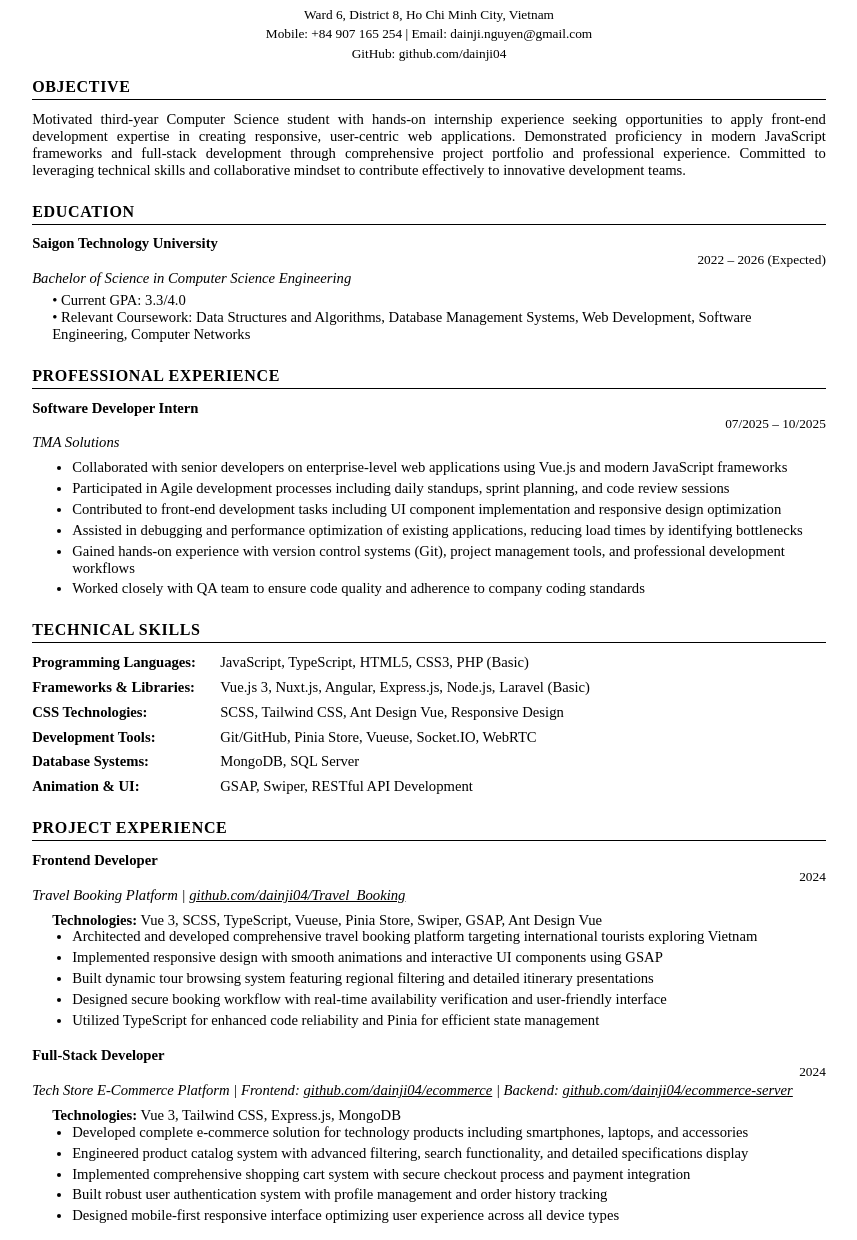
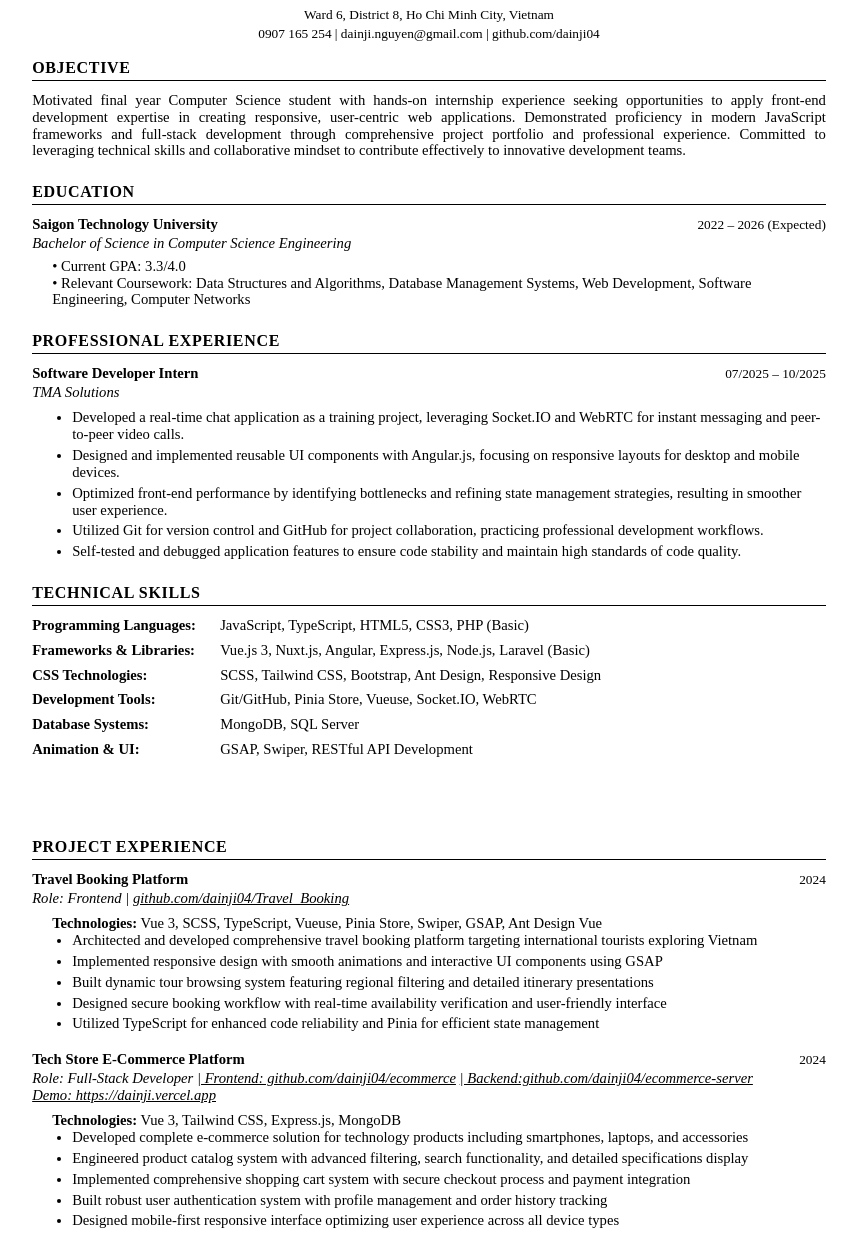
Before and after one commit to dainji04/Cover-Letter, a plain HTML site: page index.html in a window 1280 px wide. Shown: the part 28-1268 px from the top of the page, without its empty margins (211-1068 px from the left). Drawn offline with Linux system fonts and the light colour scheme.

Commit message:
add toeic 615

```diff
--- a/index.html
+++ b/index.html
@@ -1,7 +1,7 @@
 <!DOCTYPE html>
 <html>
   <head>
-    <meta charset="UTF-8">
+    <meta charset="UTF-8" />
     <title>CV - Nguyen Cuong Dai</title>
     <style>
       @page {
@@ -10,7 +10,7 @@
       }
 
       body {
-            font-family: 'Times New Roman', serif;
+        font-family: "Times New Roman", serif;
         font-size: 11pt;
         line-height: 1.15;
         color: #000;
@@ -131,7 +131,7 @@
 
       .skill-content {
         display: inline-block;
-            <!-- width: calc(100% - 130pt); -->
+        /* <!-- width: calc(100% - 130pt); --> */
       }
 
       /* Summary - Harvard Format */
@@ -147,11 +147,10 @@
         text-decoration: underline;
       }
 
-        /* Clear floats */
-        .clearfix::after {
-            content: "";
-            display: table;
-            clear: both;
+      .clearfix {
+        display: flex;
+        justify-content: space-between;
+        align-items: center;
       }
     </style>
   </head>
@@ -160,16 +159,26 @@
       <!-- HEADER -->
       <div class="header">
         <div class="name">NGUYEN CUONG DAI</div>
-            <div class="contact-line">Ward 6, District 8, Ho Chi Minh City, Vietnam</div>
-            <div class="contact-line">Mobile: +84 907 165 254 | Email: dainji.nguyen@gmail.com</div>
-            <div class="contact-line">GitHub: github.com/dainji04</div>
+        <div class="contact-line">
+          Ward 6, District 8, Ho Chi Minh City, Vietnam
+        </div>
+        <div class="contact-line">
+          0907 165 254 | dainji.nguyen@gmail.com | github.com/dainji04
+        </div>
       </div>
 
       <!-- OBJECTIVE/SUMMARY -->
       <div class="section">
         <div class="section-title">OBJECTIVE</div>
         <div class="summary">
-                Motivated third-year Computer Science student with hands-on internship experience seeking opportunities to apply front-end development expertise in creating responsive, user-centric web applications. Demonstrated proficiency in modern JavaScript frameworks and full-stack development through comprehensive project portfolio and professional experience. Committed to leveraging technical skills and collaborative mindset to contribute effectively to innovative development teams.
+          Motivated final year Computer Science student with hands-on internship
+          experience seeking opportunities to apply front-end development
+          expertise in creating responsive, user-centric web applications.
+          Demonstrated proficiency in modern JavaScript frameworks and
+          full-stack development through comprehensive project portfolio and
+          professional experience. Committed to leveraging technical skills and
+          collaborative mindset to contribute effectively to innovative
+          development teams.
         </div>
       </div>
 
@@ -181,10 +190,14 @@
             <div class="institution">Saigon Technology University</div>
             <div class="date-location">2022 – 2026 (Expected)</div>
           </div>
-                <div class="degree-info">Bachelor of Science in Computer Science Engineering</div>
+          <div class="degree-info">
+            Bachelor of Science in Computer Science Engineering
+          </div>
           <div class="education-details">
-                    • Current GPA: 3.3/4.0<br>
-                    • Relevant Coursework: Data Structures and Algorithms, Database Management Systems, Web Development, Software Engineering, Computer Networks
+            • Current GPA: 3.3/4.0<br />
+            • Relevant Coursework: Data Structures and Algorithms, Database
+            Management Systems, Web Development, Software Engineering, Computer
+            Networks
           </div>
         </div>
       </div>
@@ -201,12 +214,28 @@
           <div class="organization">TMA Solutions</div>
           <div class="description">
             <ul>
-                        <li>Collaborated with senior developers on enterprise-level web applications using Vue.js and modern JavaScript frameworks</li>
-                        <li>Participated in Agile development processes including daily standups, sprint planning, and code review sessions</li>
-                        <li>Contributed to front-end development tasks including UI component implementation and responsive design optimization</li>
-                        <li>Assisted in debugging and performance optimization of existing applications, reducing load times by identifying bottlenecks</li>
-                        <li>Gained hands-on experience with version control systems (Git), project management tools, and professional development workflows</li>
-                        <li>Worked closely with QA team to ensure code quality and adherence to company coding standards</li>
+              <li>
+                Developed a real-time chat application as a training project,
+                leveraging Socket.IO and WebRTC for instant messaging and
+                peer-to-peer video calls.
+              </li>
+              <li>
+                Designed and implemented reusable UI components with Angular.js,
+                focusing on responsive layouts for desktop and mobile devices.
+              </li>
+              <li>
+                Optimized front-end performance by identifying bottlenecks and
+                refining state management strategies, resulting in smoother user
+                experience.
+              </li>
+              <li>
+                Utilized Git for version control and GitHub for project
+                collaboration, practicing professional development workflows.
+              </li>
+              <li>
+                Self-tested and debugged application features to ensure code
+                stability and maintain high standards of code quality.
+              </li>
             </ul>
           </div>
         </div>
@@ -218,19 +247,29 @@
         <div class="skills-section">
           <div class="skill-category">
             <span class="skill-label">Programming Languages:</span>
-                    <span class="skill-content">JavaScript, TypeScript, HTML5, CSS3, PHP (Basic)</span>
+            <span class="skill-content"
+              >JavaScript, TypeScript, HTML5, CSS3, PHP (Basic)</span
+            >
           </div>
           <div class="skill-category">
             <span class="skill-label">Frameworks & Libraries:</span>
-                    <span class="skill-content">Vue.js 3, Nuxt.js, Angular, Express.js, Node.js, Laravel (Basic)</span>
+            <span class="skill-content"
+              >Vue.js 3, Nuxt.js, Angular, Express.js, Node.js, Laravel
+              (Basic)</span
+            >
           </div>
           <div class="skill-category">
             <span class="skill-label">CSS Technologies:</span>
-                    <span class="skill-content">SCSS, Tailwind CSS, Ant Design Vue, Responsive Design</span>
+            <span class="skill-content"
+              >SCSS, Tailwind CSS, Bootstrap, Ant Design, Responsive
+              Design</span
+            >
           </div>
           <div class="skill-category">
             <span class="skill-label">Development Tools:</span>
-                    <span class="skill-content">Git/GitHub, Pinia Store, Vueuse, Socket.IO, WebRTC</span>
+            <span class="skill-content"
+              >Git/GitHub, Pinia Store, Vueuse, Socket.IO, WebRTC</span
+            >
           </div>
           <div class="skill-category">
             <span class="skill-label">Database Systems:</span>
@@ -238,65 +277,129 @@
           </div>
           <div class="skill-category">
             <span class="skill-label">Animation & UI:</span>
-                    <span class="skill-content">GSAP, Swiper, RESTful API Development</span>
+            <span class="skill-content"
+              >GSAP, Swiper, RESTful API Development</span
+            >
           </div>
         </div>
       </div>
 
       <!-- PROJECT EXPERIENCE -->
-        <div class="section">
+      <div class="section" style="margin-top: 80px">
         <div class="section-title">PROJECT EXPERIENCE</div>
 
         <div class="experience-entry">
           <div class="clearfix">
-                    <div class="position-title">Frontend Developer</div>
+            <div class="position-title">Travel Booking Platform</div>
             <div class="date-location">2024</div>
           </div>
-                <div class="organization">Travel Booking Platform | <span class="link">github.com/dainji04/Travel_Booking</span></div>
+          <div class="organization">
+            Role: Frontend |
+            <span class="link">github.com/dainji04/Travel_Booking</span>
+          </div>
           <div class="description">
-                    <strong>Technologies:</strong> Vue 3, SCSS, TypeScript, Vueuse, Pinia Store, Swiper, GSAP, Ant Design Vue
+            <strong>Technologies:</strong> Vue 3, SCSS, TypeScript, Vueuse,
+            Pinia Store, Swiper, GSAP, Ant Design Vue
             <ul>
-                        <li>Architected and developed comprehensive travel booking platform targeting international tourists exploring Vietnam</li>
-                        <li>Implemented responsive design with smooth animations and interactive UI components using GSAP</li>
-                        <li>Built dynamic tour browsing system featuring regional filtering and detailed itinerary presentations</li>
-                        <li>Designed secure booking workflow with real-time availability verification and user-friendly interface</li>
-                        <li>Utilized TypeScript for enhanced code reliability and Pinia for efficient state management</li>
+              <li>
+                Architected and developed comprehensive travel booking platform
+                targeting international tourists exploring Vietnam
+              </li>
+              <li>
+                Implemented responsive design with smooth animations and
+                interactive UI components using GSAP
+              </li>
+              <li>
+                Built dynamic tour browsing system featuring regional filtering
+                and detailed itinerary presentations
+              </li>
+              <li>
+                Designed secure booking workflow with real-time availability
+                verification and user-friendly interface
+              </li>
+              <li>
+                Utilized TypeScript for enhanced code reliability and Pinia for
+                efficient state management
+              </li>
             </ul>
           </div>
         </div>
 
         <div class="experience-entry">
           <div class="clearfix">
-                    <div class="position-title">Full-Stack Developer</div>
+            <div class="position-title">Tech Store E-Commerce Platform</div>
             <div class="date-location">2024</div>
           </div>
-                <div class="organization">Tech Store E-Commerce Platform | Frontend: <span class="link">github.com/dainji04/ecommerce</span> | Backend: <span class="link">github.com/dainji04/ecommerce-server</span></div>
+          <div class="organization">
+            Role: Full-Stack Developer
+            <span class="link"> | Frontend: github.com/dainji04/ecommerce</span>
+
+            <span class="link"
+              >| Backend:github.com/dainji04/ecommerce-server</span
+            >
+            <br /><span class="link">Demo: https://dainji.vercel.app</span>
+          </div>
           <div class="description">
-                    <strong>Technologies:</strong> Vue 3, Tailwind CSS, Express.js, MongoDB
+            <strong>Technologies:</strong> Vue 3, Tailwind CSS, Express.js,
+            MongoDB
             <ul>
-                        <li>Developed complete e-commerce solution for technology products including smartphones, laptops, and accessories</li>
-                        <li>Engineered product catalog system with advanced filtering, search functionality, and detailed specifications display</li>
-                        <li>Implemented comprehensive shopping cart system with secure checkout process and payment integration</li>
-                        <li>Built robust user authentication system with profile management and order history tracking</li>
-                        <li>Designed mobile-first responsive interface optimizing user experience across all device types</li>
+              <li>
+                Developed complete e-commerce solution for technology products
+                including smartphones, laptops, and accessories
+              </li>
+              <li>
+                Engineered product catalog system with advanced filtering,
+                search functionality, and detailed specifications display
+              </li>
+              <li>
+                Implemented comprehensive shopping cart system with secure
+                checkout process and payment integration
+              </li>
+              <li>
+                Built robust user authentication system with profile management
+                and order history tracking
+              </li>
+              <li>
+                Designed mobile-first responsive interface optimizing user
+                experience across all device types
+              </li>
             </ul>
           </div>
         </div>
 
         <div class="experience-entry">
           <div class="clearfix">
-                    <div class="position-title">Full-Stack Developer</div>
+            <div class="position-title">Real-Time Chat Application</div>
             <div class="date-location">2024</div>
           </div>
-                <div class="organization">Real-Time Chat Application | <span class="link">github.com/dainji04/Chat-app-real-time</span></div>
+          <div class="organization">
+            Role: Full-Stack Developer |
+            <span class="link">github.com/dainji04/Chat-app-real-time</span>
+          </div>
           <div class="description">
-                    <strong>Technologies:</strong> Angular, SCSS, Express.js, MongoDB, Socket.IO, WebRTC
+            <strong>Technologies:</strong> Angular, SCSS, Express.js, MongoDB,
+            Socket.IO, WebRTC
             <ul>
-                        <li>Developed sophisticated real-time chat application with integrated video calling functionality</li>
-                        <li>Implemented WebRTC technology for peer-to-peer video communication and audio streaming</li>
-                        <li>Built scalable multi-user room system with real-time messaging capabilities using Socket.IO</li>
-                        <li>Created responsive Angular frontend featuring modern UI/UX design principles</li>
-                        <li>Integrated secure user authentication system with comprehensive room management features</li>
+              <li>
+                Developed sophisticated real-time chat application with
+                integrated video calling functionality
+              </li>
+              <li>
+                Implemented WebRTC technology for peer-to-peer video
+                communication and audio streaming
+              </li>
+              <li>
+                Built scalable multi-user room system with real-time messaging
+                capabilities using Socket.IO
+              </li>
+              <li>
+                Created responsive Angular frontend featuring modern UI/UX
+                design principles
+              </li>
+              <li>
+                Integrated secure user authentication system with comprehensive
+                room management features
+              </li>
             </ul>
           </div>
         </div>
@@ -312,6 +415,13 @@
           </div>
           <div class="organization">Google</div>
         </div>
+        <div class="experience-entry">
+          <div class="clearfix">
+            <div class="position-title">TOEIC Score: 615</div>
+            <div class="date-location">11/2024</div>
+          </div>
+          <div class="organization">Educational Testing Service (ETS)</div>
+        </div>
       </div>
 
       <!-- ADDITIONAL INFORMATION -->
@@ -320,15 +430,22 @@
         <div class="skills-section">
           <div class="skill-category">
             <span class="skill-label">Languages:</span>
-                    <span class="skill-content">Vietnamese (Native), English (Intermediate)</span>
+            <span class="skill-content"
+              >Vietnamese (Native), English (Intermediate)</span
+            >
           </div>
           <div class="skill-category">
             <span class="skill-label">Professional Interests:</span>
-                    <span class="skill-content">Web Development Innovation, UI/UX Design, Open Source Contribution</span>
+            <span class="skill-content"
+              >Web Development Innovation, UI/UX Design, Open Source
+              Contribution</span
+            >
           </div>
           <div class="skill-category">
             <span class="skill-label">Availability:</span>
-                    <span class="skill-content">Seeking full-time entry-level development positions</span>
+            <span class="skill-content"
+              >Seeking full-time entry-level development positions</span
+            >
           </div>
         </div>
       </div>
```
Also changed, not shown: 1 other file. Lines whose indentation alone changed are shown as unchanged.
